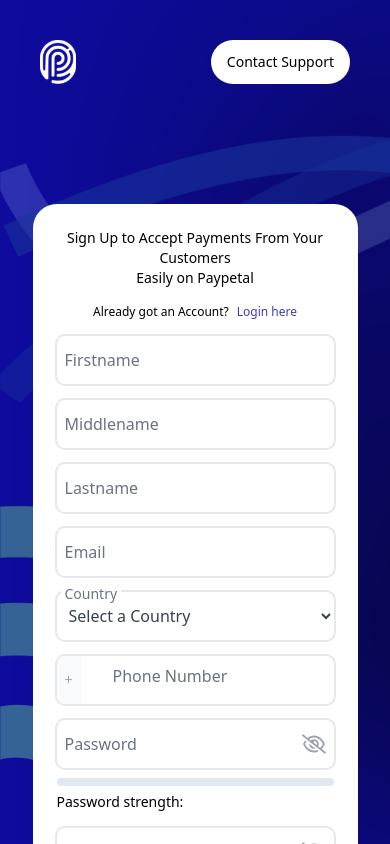
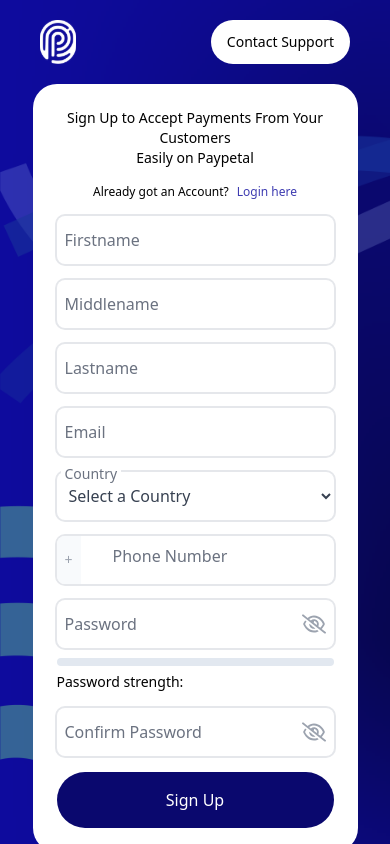
Before and after one commit to PayPetal/merchant-dashboard, a React (Create React App) app: page /register in a window 390 px wide. Built offline with nearby package versions, Linux system fonts and the light colour scheme.

Commit message:
fixed the css bug for mobile view

```diff
--- a/src/Component/Auth/Nav.jsx
+++ b/src/Component/Auth/Nav.jsx
@@ -2,7 +2,7 @@
 
 export default function Nav() {
   return (
-    <div className="flex flex-row px-10 py-10 justify-between">
+    <div className="flex flex-row px-10 py-5 md:py-10 justify-between">
       <img src="img/white-logo.svg" alt="" />
       {/* <DarkSwitcher /> */}
       <button className="bg-white px-4 text-sm dark:bg-gray-900 dark:text-gray-200  lg:px-10 rounded-full">
--- a/src/Component/Auth/SignUp.jsx
+++ b/src/Component/Auth/SignUp.jsx
@@ -227,7 +227,7 @@
           <form
             action="POST"
             onSubmit={handleSubmit}
-            className="flex flex-col xl:w-6/12 lg:w-8/12 md:w-10/12 sm:w-10/12 w-10/12 gap-4  p-6 rounded-3xl my-20 text-center bg-white  dark:bg-gray-900 dark:text-white "
+            className="flex flex-col xl:w-6/12 lg:w-8/12 md:w-10/12 sm:w-10/12 w-10/12 gap-4  p-6 rounded-3xl my-0 md:my-20 text-center bg-white  dark:bg-gray-900 dark:text-white "
           >
             <div className="flex flex-col  items-center gap-4">
               <div className="flex flex-col">
```
